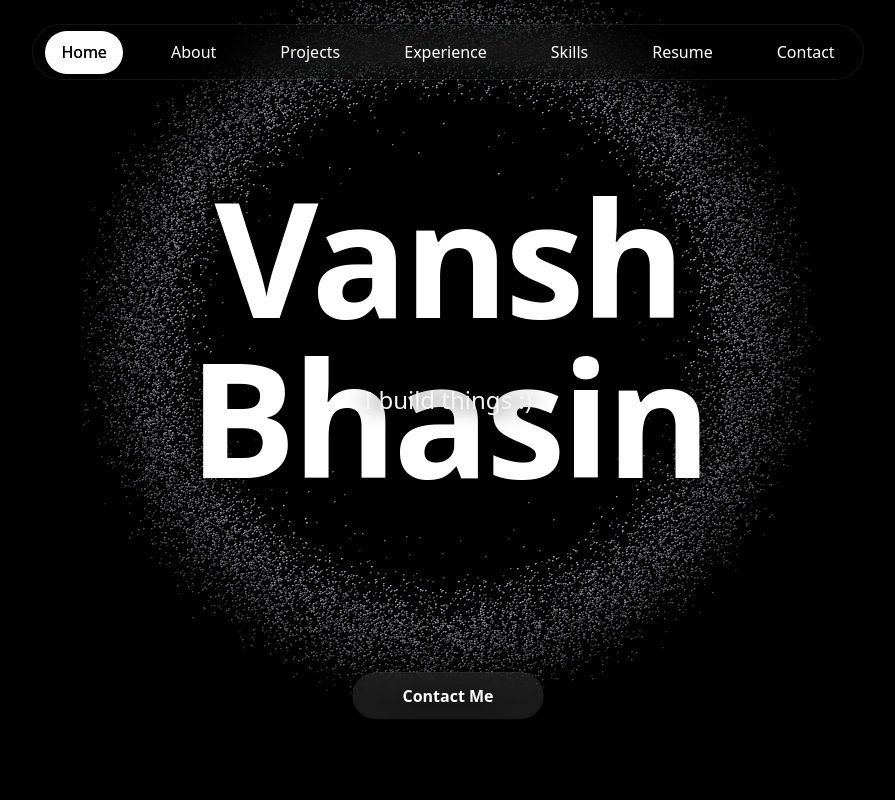
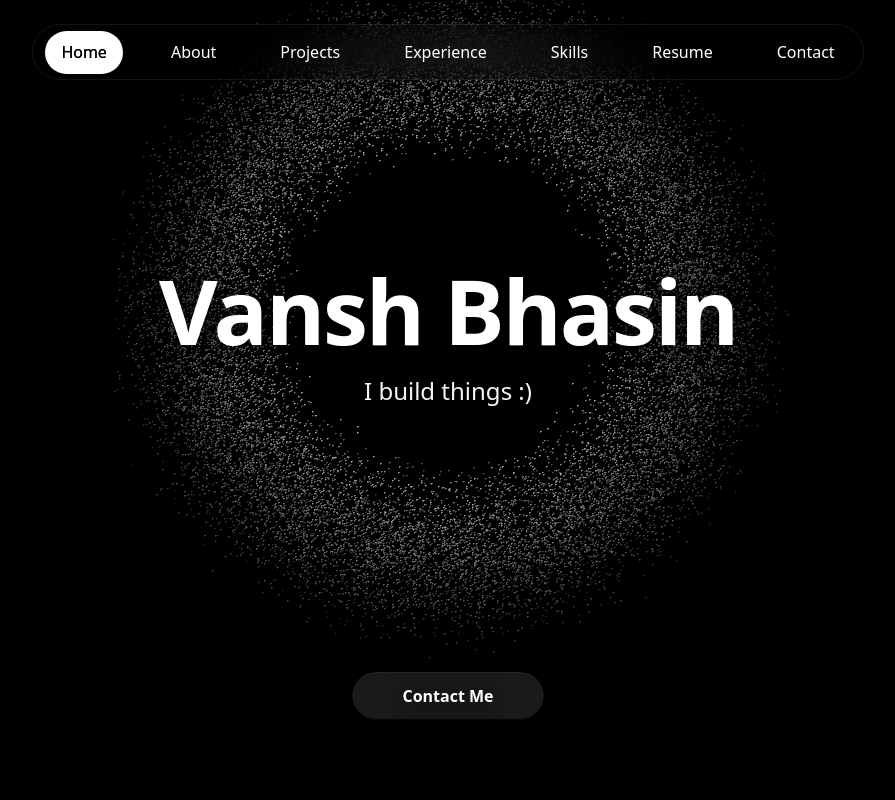
Before and after one commit to bhasinvansh05/Portfolio_VanshBhasin, a React (Vite) app: page / in a window 1280 px wide. Shown: the top 800 px of the page, without its empty margins (192-1087 px from the left). Built offline with nearby package versions, Linux system fonts and the light colour scheme.

Commit message:
Fix desktop hero text overlapping the name.
Stack the title and bio in normal flow with single-line fluid type so the tagline no longer sits between wrapped name lines on large viewports.

Co-authored-by: Vansh Bhasin <bhasinvansh05@users.noreply.github.com>

```diff
--- a/src/components/Hero.jsx
+++ b/src/components/Hero.jsx
@@ -10,21 +10,23 @@ export default function Hero() {
       id="hero"
       className="relative h-[100dvh] min-h-[100dvh] w-full overflow-hidden"
     >
-      {/* Name — locked to shared viewport origin (--hero-origin-y in dvh) */}
-      <h1
-        className="absolute left-1/2 z-10 w-full max-w-5xl px-4 -translate-x-1/2 -translate-y-1/2 text-white text-center font-extrabold tracking-tight drop-shadow-[0_0_15px_rgba(0,0,0,1)] text-5xl sm:text-6xl md:text-7xl lg:text-8xl xl:text-[10rem] lg:leading-none"
+      {/*
+        Name + bio stacked and centered on the shared origin.
+        Keeping them in normal flow avoids the bio overlapping a wrapped
+        multi-line title on large desktop type sizes.
+      */}
+      <div
+        className="absolute left-1/2 z-10 flex w-full max-w-[min(100%,72rem)] -translate-x-1/2 -translate-y-1/2 flex-col items-center px-4"
         style={{ top: 'var(--hero-origin-y, 36dvh)' }}
       >
-        {portfolioData.hero.title}
-      </h1>
+        <h1 className="w-full text-center font-extrabold tracking-tight text-white drop-shadow-[0_0_15px_rgba(0,0,0,1)] whitespace-nowrap leading-none text-[clamp(2.75rem,5.5vw+1.25rem,8rem)]">
+          {portfolioData.hero.title}
+        </h1>
 
-      {/* Bio — just below the name / circle center */}
-      <p
-        className="absolute left-1/2 z-10 w-full max-w-xl px-4 -translate-x-1/2 text-[#f5f5f5] text-center font-medium leading-relaxed drop-shadow-[0_0_10px_rgba(0,0,0,1)] text-base sm:text-lg md:text-2xl"
-        style={{ top: 'calc(var(--hero-origin-y, 36dvh) + clamp(2.75rem, 6dvh, 5.5rem))' }}
-      >
-        {portfolioData.hero.bio}
-      </p>
+        <p className="mt-3 sm:mt-4 md:mt-5 w-full max-w-xl text-center font-medium leading-relaxed text-[#f5f5f5] drop-shadow-[0_0_10px_rgba(0,0,0,1)] text-base sm:text-lg md:text-2xl">
+          {portfolioData.hero.bio}
+        </p>
+      </div>
 
       {/* Contact — below the circle; clears bottom nav on small screens */}
       <div
```
